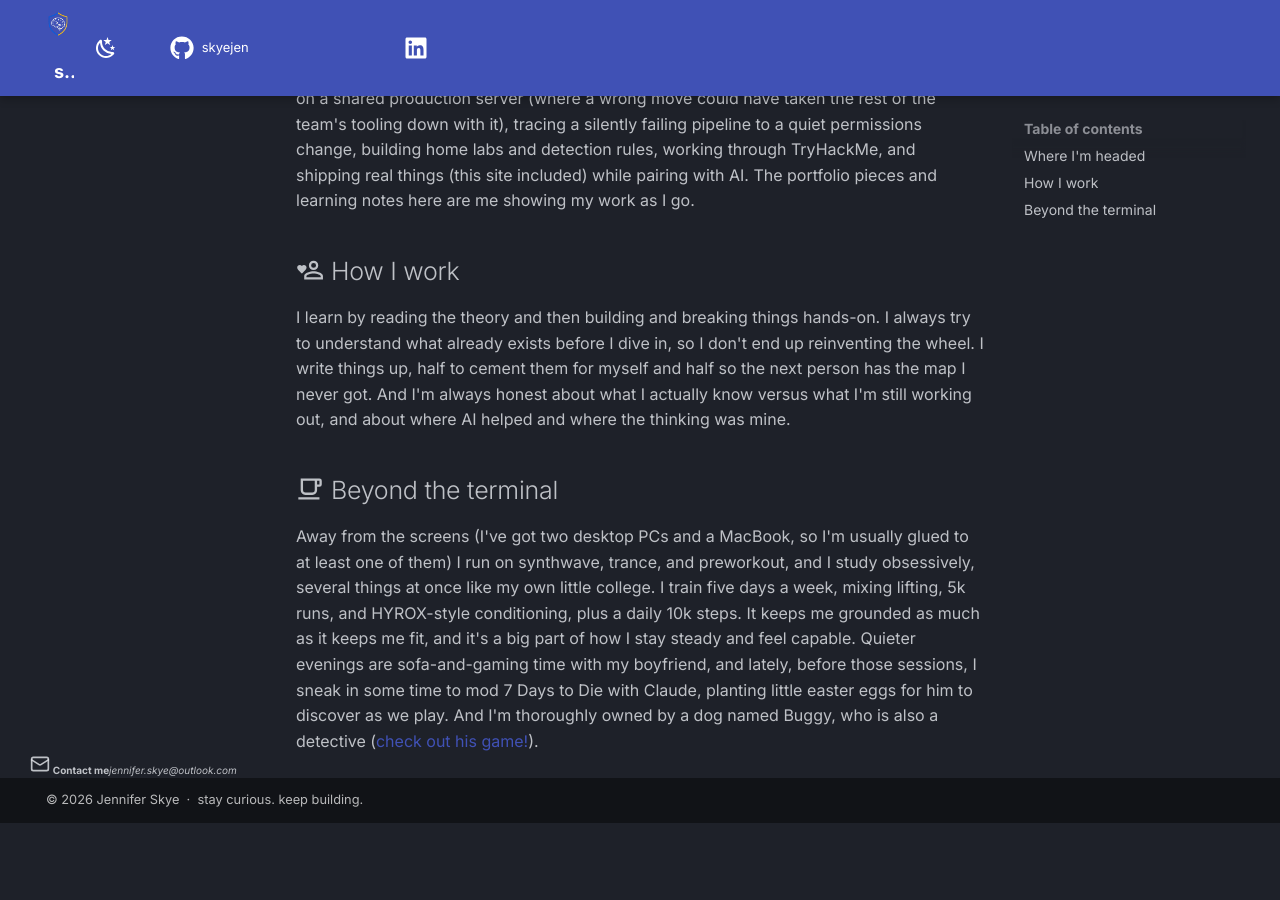
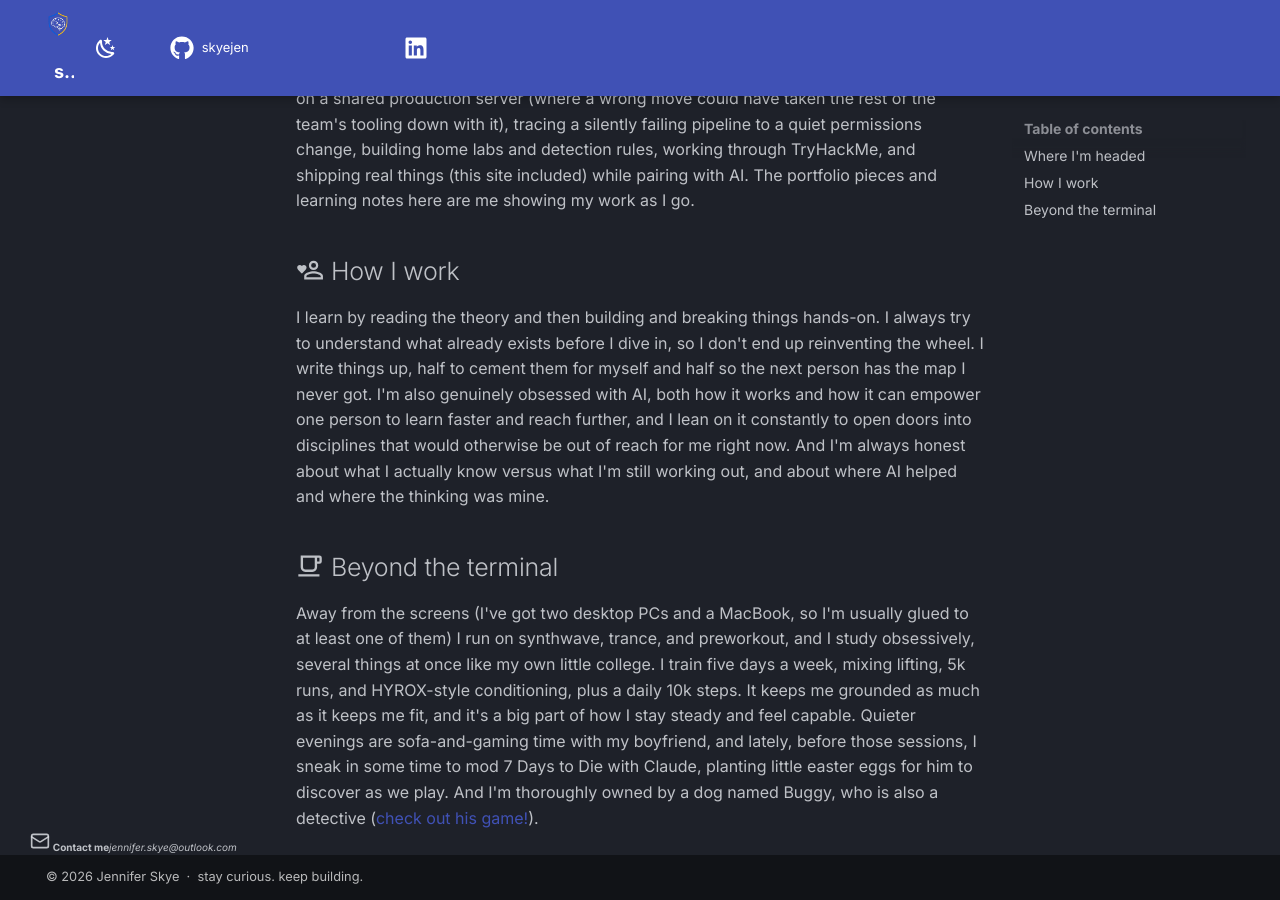
Before and after one commit to skyejen/skyejen.github.io, an MkDocs documentation site: the page built from docs/about.md, in a window 1280 px wide and 900 px high, scrolled down 674 px. Built offline with MkDocs 1.6.1 and Material for MkDocs 9.7.7, drawn with Linux system fonts in a browser that asks for light colours; before the commit the page ends 1497 px from its top, so only the background shows below that.

Commit message:
docs: expand 'how I work' section

```diff
--- a/docs/about.md
+++ b/docs/about.md
@@ -12,7 +12,7 @@ Now I'm growing into security, DevOps, and AI, and I mean growing *into* it: han
 
 ## :material-account-heart-outline: How I work
 
-I learn by reading the theory and then building and breaking things hands-on. I always try to understand what already exists before I dive in, so I don't end up reinventing the wheel. I write things up, half to cement them for myself and half so the next person has the map I never got. And I'm always honest about what I actually know versus what I'm still working out, and about where AI helped and where the thinking was mine.
+I learn by reading the theory and then building and breaking things hands-on. I always try to understand what already exists before I dive in, so I don't end up reinventing the wheel. I write things up, half to cement them for myself and half so the next person has the map I never got. I'm also genuinely obsessed with AI, both how it works and how it can empower one person to learn faster and reach further, and I lean on it constantly to open doors into disciplines that would otherwise be out of reach for me right now. And I'm always honest about what I actually know versus what I'm still working out, and about where AI helped and where the thinking was mine.
 
 ## :material-coffee-outline: Beyond the terminal
 
```
